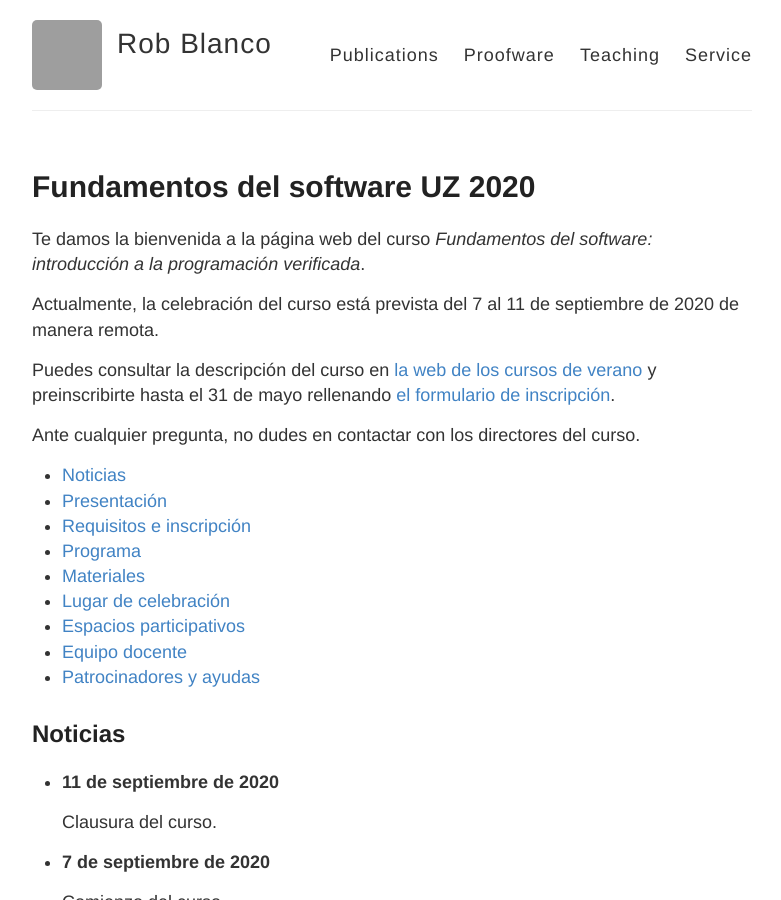
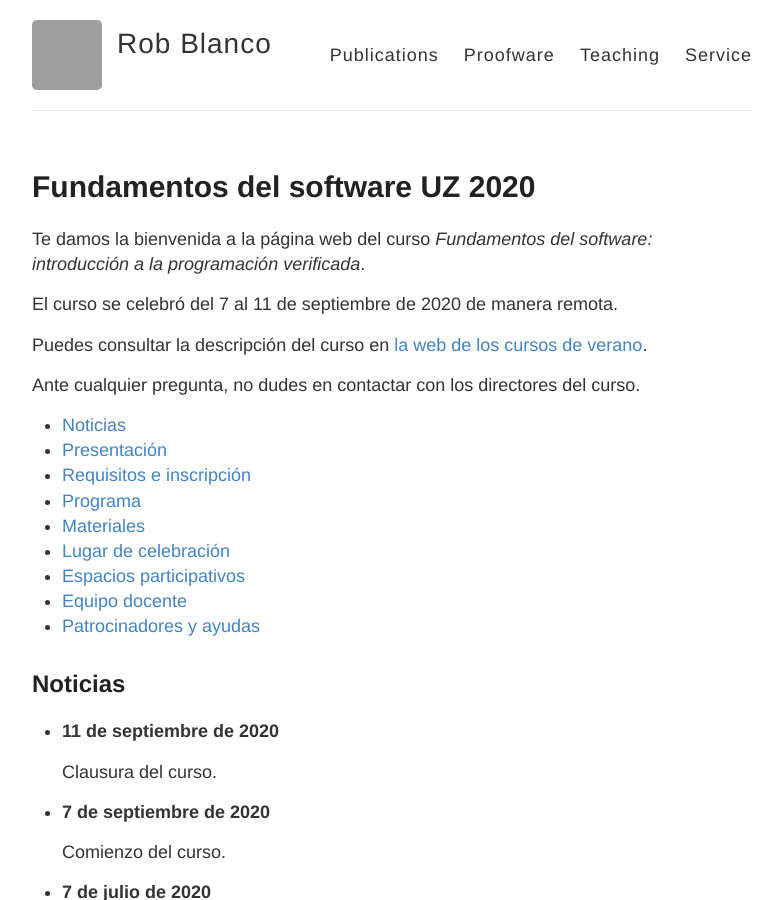
Before and after one commit to robblanco/robblanco.github.io, a Jekyll site: the page built from unizar2020.md, in a window 1280 px wide and 900 px high. Shown: the whole window, without its empty margins (248-1029 px from the left). Built offline with Jekyll 4.4.1, drawn with Linux system fonts in a browser that asks for light colours; some of the changed text lies outside the part shown; grey boxes are pictures that could not be loaded.

Commit message:
Course page tweaks

```diff
--- a/unizar2020.md
+++ b/unizar2020.md
@@ -7,12 +7,10 @@ permalink: /teaching/unizar2020/
 Te damos la bienvenida a la página web del curso *Fundamentos del software:
 introducción a la programación verificada*.
 
-Actualmente, la celebración del curso está prevista del 7 al 11 de septiembre
-de 2020 de manera remota.
+El curso se celebró del 7 al 11 de septiembre de 2020 de manera remota.
 
 Puedes consultar la descripción del curso en
-[la web de los cursos de verano](https://cursosextraordinarios.unizar.es/curso/2020/fundamentos-del-software-introduccion-la-programacion-verificada) y preinscribirte hasta el 31 de mayo rellenando
-[el formulario de inscripción](https://cursosextraordinarios.unizar.es/formulario-inscripcion).
+[la web de los cursos de verano](https://cursosextraordinarios.unizar.es/curso/2020/fundamentos-del-software-introduccion-la-programacion-verificada).
 
 Ante cualquier pregunta, no dudes en contactar con los directores del curso.
 
```
Also changed, not shown: other parts of unizar2020.md (+3 -2 lines).
